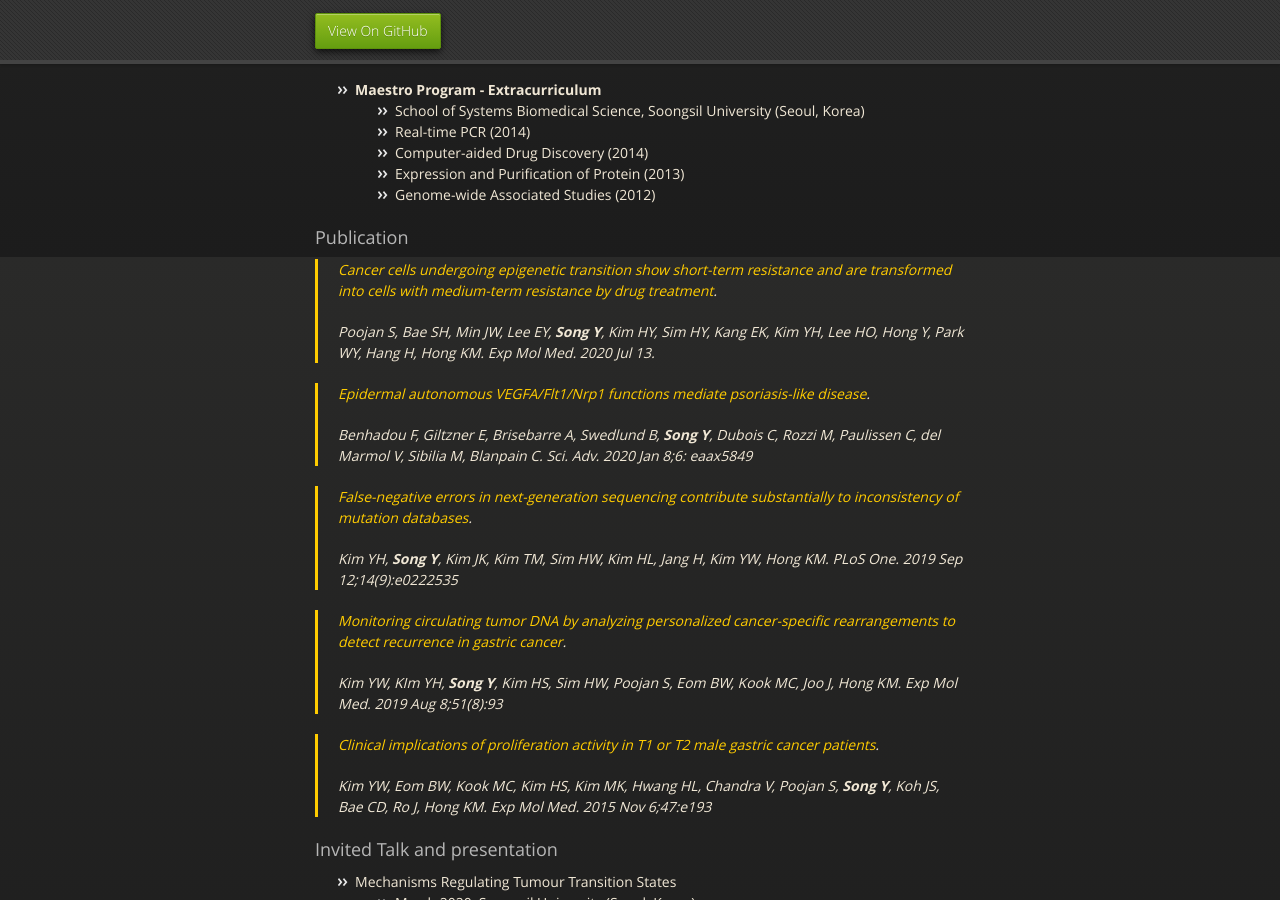
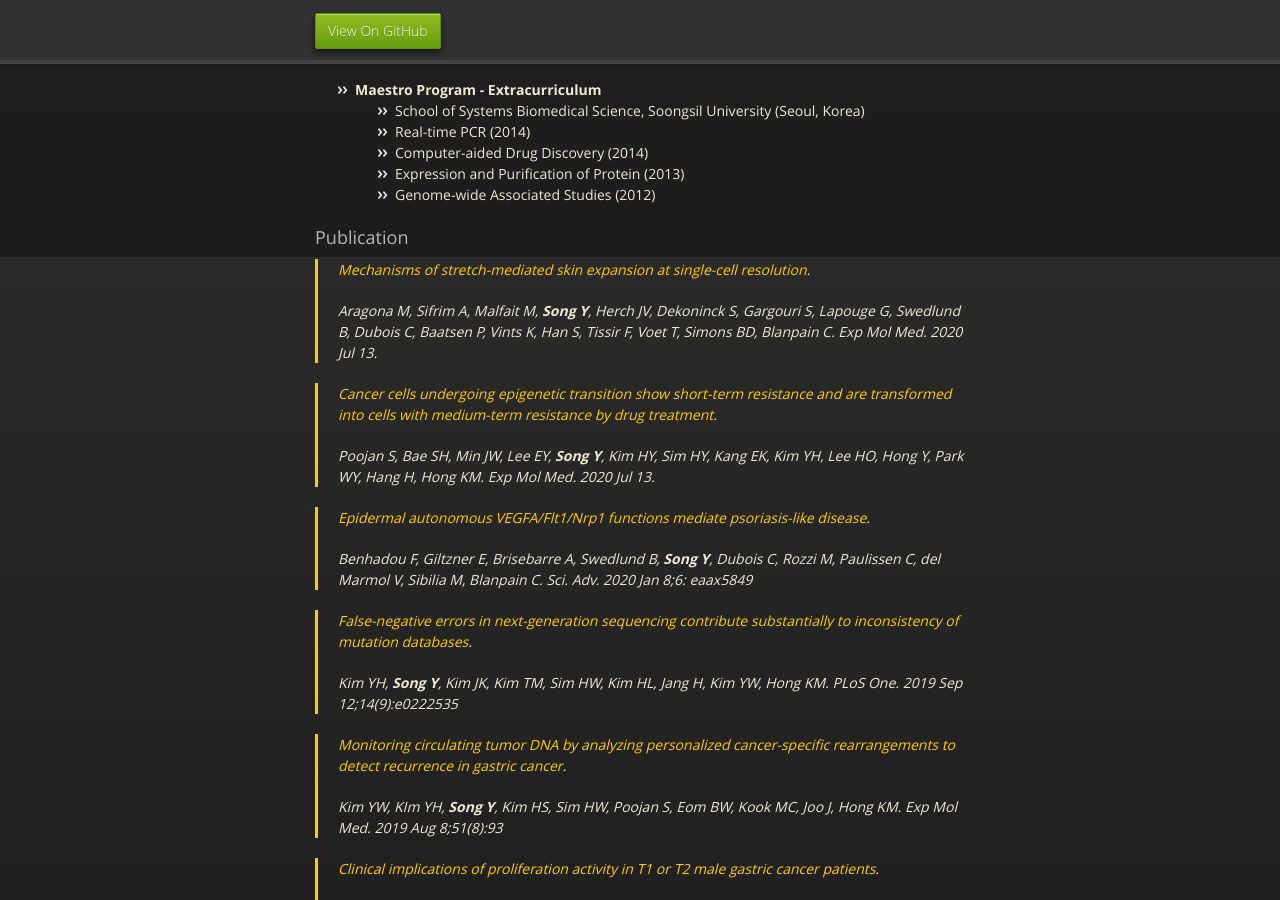
Before and after one commit to yurasong/yurasong.github.io, a Jekyll site: the page built from index.md, in a window 1280 px wide and 900 px high, scrolled down 2443 px. Built offline with Jekyll 4.4.1, drawn with Linux system fonts in a browser that asks for light colours; our own code applies the rules of GitHub Pages for plain Markdown files.

Commit message:
Update index.md

```diff
--- a/index.md
+++ b/index.md
@@ -106,6 +106,10 @@ My ultimate goal studying bioinformatics and cancer biology is finding the new w
   - Genome-wide Associated Studies (2012)
 
 ### Publication
+
+> [Mechanisms of stretch-mediated skin expansion at single-cell resolution](https://www.nature.com/articles/s41586-020-2555-7).
+>
+> Aragona M, Sifrim A, Malfait M, **Song Y**, Herch JV, Dekoninck S, Gargouri S, Lapouge G, Swedlund B, Dubois C, Baatsen P, Vints K, Han S, Tissir F, Voet T, Simons BD, Blanpain C. Exp Mol Med. 2020 Jul 13.
 
 > [Cancer cells undergoing epigenetic transition show short-term resistance and are transformed into cells with medium-term resistance by drug treatment](https://www.nature.com/articles/s12276-020-0464-3).
 >
```
